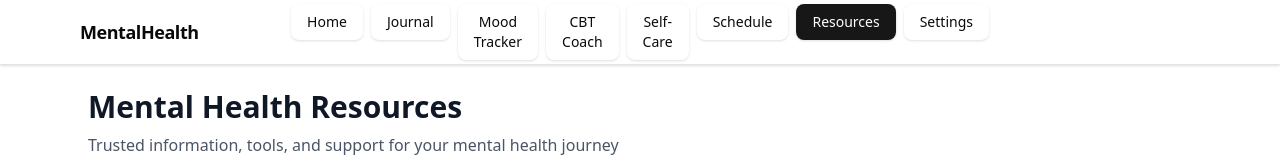
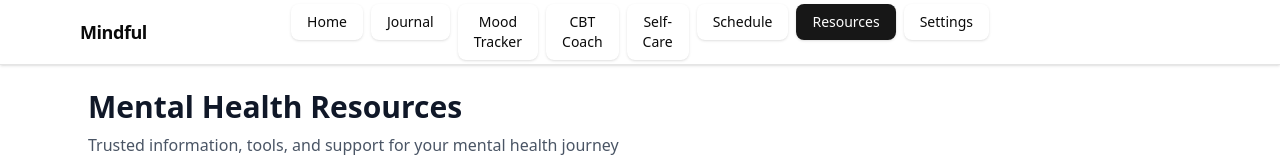
Before and after one commit to PSG777/Mindful, a Next.js app: page /resources in a window 1280 px wide. Shown: the top 160 px of the page. Built offline with nearby package versions, Linux system fonts and the light colour scheme.

Commit message:
Update Navbar.tsx

```diff
--- a/components/Navbar.tsx
+++ b/components/Navbar.tsx
@@ -27,7 +27,7 @@
       <div className="max-w-6xl mx-auto px-4 flex items-center justify-between h-16 relative">
         {/* Logo/Title */}
         <div className="flex items-center gap-4 min-w-[120px]">
-          <span className="font-bold text-lg tracking-tight">MentalHealth</span>
+          <span className="font-bold text-lg tracking-tight">Mindful</span>
         </div>
         {/* Centered Tabs */}
         <div className="hidden md:flex absolute left-1/2 top-1/2 -translate-x-1/2 -translate-y-1/2 gap-2">
```
